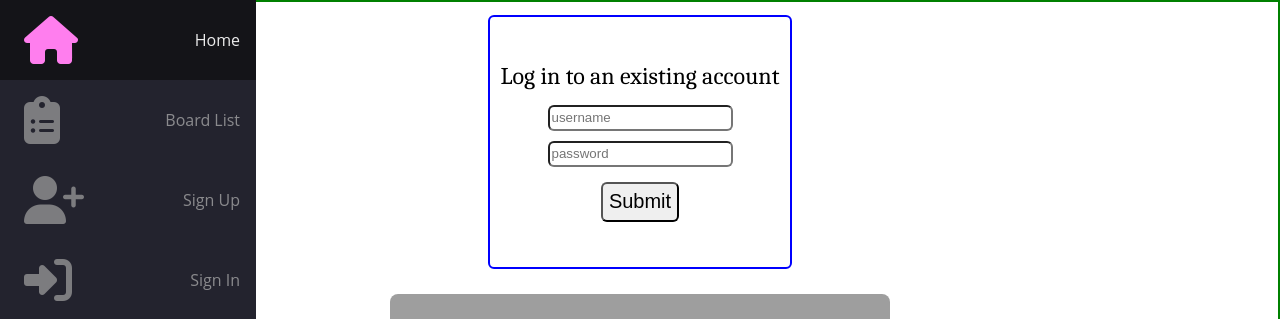
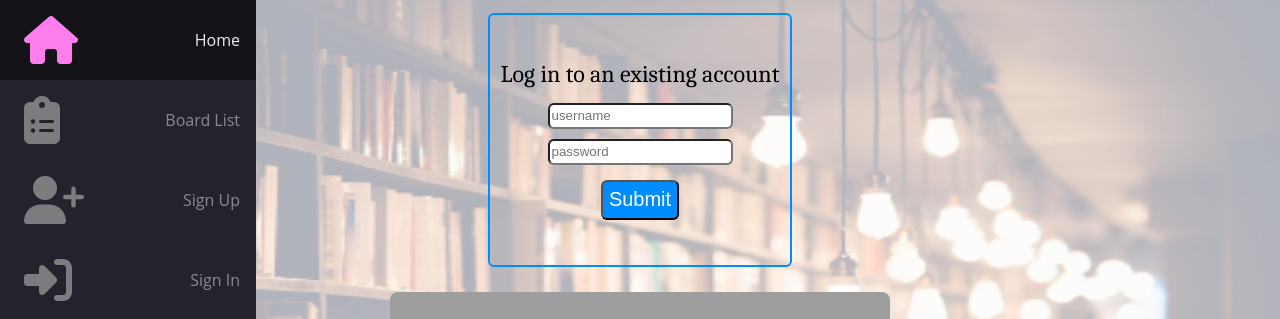
Before and after one commit to Build-Week-Pintereach-2-FT/Front-End, a React (Create React App) app: page /SignIn in a window 1280 px wide. Shown: the top 319 px of the page. Built offline with nearby package versions, Linux system fonts and the light colour scheme; grey boxes are pictures that could not be loaded.

Commit message:
background image

```diff
--- a/src/App.css
+++ b/src/App.css
@@ -1,5 +1,14 @@
 .App {
   text-align: center;
+}
+
+.background-image {
+  z-index: -2;
+  width: 100%;
+  height: 100%;
+  position: absolute;
+  left: 0;
+  top: 0;
 }
 
 .form-holder {
@@ -7,8 +16,7 @@
   flex-direction: column;
   justify-content: flex-start;
   align-items: center;
-  border: 2px solid green;
-  height: 100vh;
+  height: 100%;
 }
 
 .form-image {
@@ -23,7 +31,7 @@
   justify-content: center;
   align-items: center;
   flex-direction: column;
-  border: 2px solid blue;
+  border: 2px solid #008cff;
   border-radius: 6px;
   height: 250px;
   width: 300px;
@@ -41,6 +49,8 @@
   height: 40px;
   font-size: 20px;
   margin-top: 5%;
+  background-color: #008cff;
+  color: #ffffff;
 }
 
 .home-nav {
--- a/src/components/board/board.css
+++ b/src/components/board/board.css
@@ -1,16 +1,13 @@
 .bg-div {
-    background-color: lightblue;
     width: 100%;
-    height: 100vh;
+    height: 100%;
 }
 
 .card-holder {
     display: flex;
     flex-flow: row wrap;
-
     justify-content: space-evenly;
     margin-left: 16rem;
-
 }
 
 .card-wrapper {
@@ -33,8 +30,6 @@
     margin-bottom: 1%;
 }
 
-
-
 .card-title {
     background-color: lightgoldenrodyellow;
     border-radius: 6px;
--- a/src/components/board/board.js
+++ b/src/components/board/board.js
@@ -4,16 +4,13 @@ import {
     CardTitle
   } from 'reactstrap';
 import "./board.css";
+import ImgBit from "../../assets/background.png";
 
 export default function Board (props) {
-    //console.log("BoardProps ", props.boards);
-    //const {BoardID} = useParams();
-    //console.log("Boards ID ", BoardID);
-    //const boardBit = props.boards.find( boardEl => boardEl.id === Number(BoardID))
-    //console.log("boardBits ", boardBit)
 
     return (
         <div>
+            <img className='background-image' src={ImgBit} alt='backgroundimg'></img>
             <Card className='card-wrapper'>
                 <CardBody className='card-body'>
                     <CardTitle className='card-title'>Name: {props.boardName}</CardTitle>
--- a/src/components/home-page.js
+++ b/src/components/home-page.js
@@ -1,14 +1,14 @@
 import React, { useState } from "react";
 import "../home-page.css";
-
-
+import ImgBit from "../assets/background.png";
 
 export default function HomePage() {
 
 
 
     return (
-        <div>
+        <div className='home-background'>
+            <img className='background-image' src={ImgBit} alt='backgroundimg'></img>
             <div className='home-content'>
                 <h1 className='anim1'><span>Bridging the Gap </span><span>between dream and reality</span></h1>
                 <p>Some cool things about pintereach are that it is cool.</p>
--- a/src/components/sign-in.js
+++ b/src/components/sign-in.js
@@ -2,6 +2,7 @@ import React from 'react';
 import { useForm } from 'react-hook-form';
 import {connect} from 'react-redux';
 import {login} from '../actions/actions';
+import ImgBit from "../assets/background.png";
 
 import { Button, Form, FormGroup, Label} from 'reactstrap';
 
@@ -20,7 +21,7 @@ function SignIn(props) {
 
   return (
     <div className='form-holder'>
-
+      <img className='background-image' src={ImgBit} alt='backgroundimg'></img>
       <div className='form-wrapper'>
         <p>Log in to an existing account</p>
         <Form onSubmit={handleSubmit(onSubmit)}>
--- a/src/components/sign-up.js
+++ b/src/components/sign-up.js
@@ -2,6 +2,7 @@ import React from "react";
 import { useForm } from 'react-hook-form';
 import {connect} from 'react-redux';
 import {createNewUser} from "../actions/actions"
+import ImgBit from "../assets/background.png";
 
 import { Button, Form, FormGroup, Label } from 'reactstrap';
 
@@ -19,6 +20,7 @@ function SignUp (props) {
 
     return (
         <div className='form-holder'>
+            <img className='background-image' src={ImgBit} alt='backgroundimg'></img>
             <div className='form-wrapper'>
             <p>Create a new account</p>
             <Form onSubmit={handleSubmit(onSubmit)}>
@@ -62,7 +64,7 @@ function SignUp (props) {
 
             <div>
                 <img className='form-image'
-                src='https://images.unsplash.com/photo-1558541966-ee7182e26d63?ixlib=rb-1.2.1&ixid=eyJhcHBfaWQiOjEyMDd9&auto=format&fit=crop&w=1782&q=80'
+                src='https://images.unsplash.com/photo-1460467820054-c87ab43e9b59?ixlib=rb-1.2.1&ixid=eyJhcHBfaWQiOjEyMDd9&auto=format&fit=crop&w=1922&q=80'
                 alt='Enter pic'></img>
              </div>
 
```
Also changed, not shown: src/assets/background.png (added), src/home-page.css (line endings or trailing spaces).
